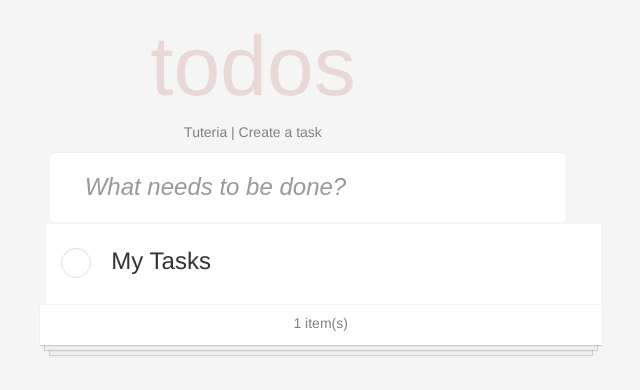
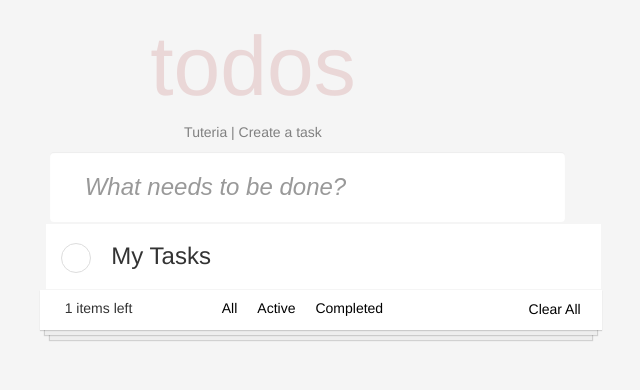
Before and after one commit to adelowokanpelumi/Reatct-Todo-App, a React (Create React App) app: page / in a window 1280 px wide. Shown: the top 390 px of the page, without its empty margins (387-1027 px from the left). Built offline with nearby package versions, Linux system fonts and the light colour scheme.

Commit message:
Filter for All, Completed, Active not fixed

```diff
--- a/src/App.css
+++ b/src/App.css
@@ -100,20 +100,41 @@ label{
   list-style-type: none;
   color: #333;
   word-wrap: break-word;
-  padding: 20px;
+  padding-top: 15px;
+  padding-bottom: 10px;
   font-size: 24px;
   width: 555px !important;
 }
+li{
+  list-style-type: none !important;
+  display: inline !important;
+  margin-right: 20px;
+}
 
-
+.counts{
+ /* margin-right: 40px !important;*/
+ float: left !important;
+}
+.clear{
+  float: right !important;
+  margin-left: 30px;
+}
 button{
   background: #fff !important;
   color: #fff !important;
   border: none !important;
 }
 
+leftt{
+  float: left !important;
+}
+
+rightt{
+  margin-left: 90px !important;
+}
+
 .task:hover button {
-  color:  rgba(175, 47, 47, 0.15) !important;
+  color:  #b83f45 !important;
 }
 
 .filter{
@@ -168,3 +189,12 @@ button{
 
   font-style: italic !important;
 }
+
+.decor{
+  text-decoration: none !important;
+  color: black;
+}
+
+.show{
+  color: black !important;
+}
--- a/src/App.js
+++ b/src/App.js
@@ -17,6 +17,7 @@ class Todo extends React.Component {
 
     updateList(text) {
       var updatedTasks = this.state.tasks;
+      console.log(updatedTasks)
       updatedTasks.unshift(text);
       this.setState({tasks: updatedTasks});
       this.updateLocalStorage(updatedTasks);
@@ -27,6 +28,14 @@ class Todo extends React.Component {
       updatedTasks.splice(updatedTasks.indexOf(text), 1);
       this.setState({tasks: updatedTasks});
       this.updateLocalStorage(updatedTasks);
+    }
+
+    ClearAll(text) {
+      var tasks = this.props.tasks;
+      tasks.splice(tasks.indexOf(text),);
+      this.setState({tasks: tasks});
+      this.updateLocalStorage(tasks);
+
     }
 
     updateLocalStorage(updatedTasks) {
@@ -40,7 +49,7 @@ class Todo extends React.Component {
       <div className="">
       <Header />
         <AddNewTask updateList={this.updateList}/>
-        <TodoAppList tasks= {this.state.tasks} remove={this.removeTask} />
+        <TodoAppList tasks= {this.state.tasks} Clear={this.ClearAll} remove={this.removeTask} />
       </div>
         );
     }
--- a/src/applist.js
+++ b/src/applist.js
@@ -8,6 +8,7 @@ class TodoAppList extends Component {
   constructor(){
     super();
     this.remove = this.remove.bind(this);
+    this.Clear = this.Clear.bind(this);
     this.props = {tasks: []};
   }
 
@@ -17,10 +18,18 @@ class TodoAppList extends Component {
   }
 
 
+
+
+  Clear(elem){
+    var Clearall = elem.target.parentNode.querySelector("ul").innerHTML;
+    this.props.Clear(Clearall);
+  }
+
+
   render() {
 
   	var items = this.props.tasks.map((elem, i) => {
-  		return  <div className="col-md-offset-4 col-md-4 task">
+  		return  <div className="col-md-offset-4 col-md-4 task" id="{this.generateUniqueId}" data->
                 <li className="" key={i}>
                 <input className="round text-left" type="checkbox" id="checkbox" />
                   <label for="checkbox" className="text-center">{elem}</label>
@@ -28,14 +37,28 @@ class TodoAppList extends Component {
               </li>
               </div>
   	});
+
     return (
       <div>
-      <ul >
-      	{items}
-      </ul>
-      <p id="counter"  className="col-md-offset-4 col-md-5 filter">
-         {(this.props.tasks.length ) + ' item(s)'}
-      </p>
+          <ul className="tasks-container">
+      	   {items}
+          </ul>
+        <div className="col-md-offset-4 col-md-5 filter">
+          <ul id="counter" className="ulfilter">
+          <span className="counts">{(this.props.tasks.length ) + ' items left'} </span>
+            <li className="rightt" >
+              <a href="#/All" className="decor"> All</a>
+            </li>
+            <li >
+              <a href="#/Active" className="decor">Active</a>
+            </li>
+            <li >
+              <a href="#/Completed" className="decor">Completed</a>
+            </li>
+            <button className="clear show" onClick={this.FullyCompleted}>Clear All</button>
+          </ul>
+
+        </div>
       </div>
     );
   }
```
